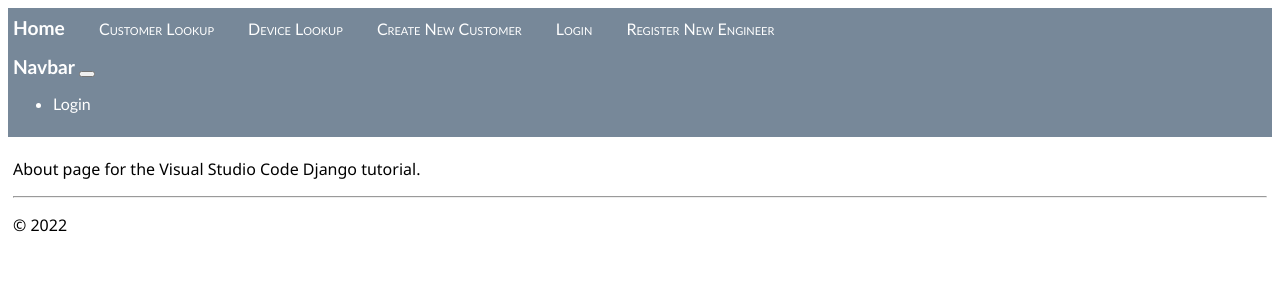
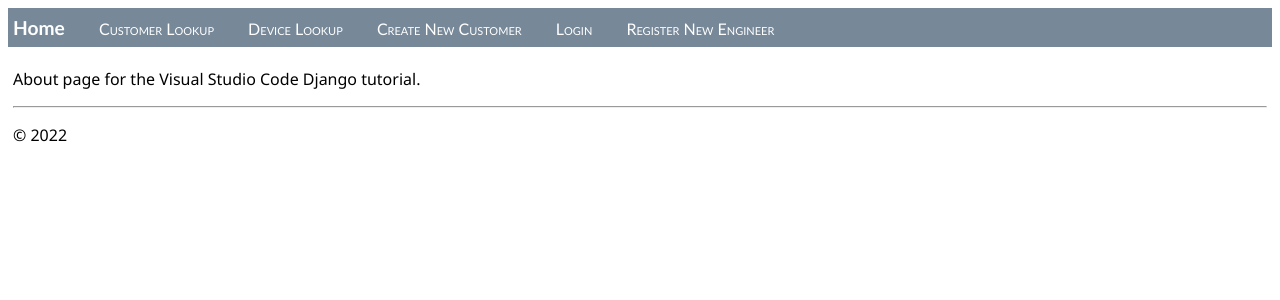
Before and after one commit to fernandabisinoto/web_app_project_assignment, a Django app: page /device/ in a window 1280 px wide. Shown: the top 300 px of the page. Run offline with Django 4.2, Linux system fonts and the light colour scheme.

Commit message:
Chaning layout.html page

```diff
--- a/web_app/templates/web_app/layout.html
+++ b/web_app/templates/web_app/layout.html
@@ -28,34 +28,6 @@ References:
        {% else %}style="display: inline"{% endif %}>Logout</a>
 </div>
 
-<!--Navbar-->
-<nav class="navbar navbar-expand-lg navbar-light bg-light">
-    <a class="navbar-brand" href="#">Navbar</a>
-    <button class="navbar-toggler" type="button" data-toggle="collapse" data-target="#navbarText" aria-controls="navbarText" aria-expanded="False" aria-label="Toggle navigation">
-      <span class="navbar-toggler-icon"></span>
-    </button>
-    <div class="collapse navbar-collapse" id="navbarText">
-      <ul class="navbar-nav mr-auto">
-        {% if user.is_authenticated %}
-
-        <li class="nav-item">
-          <a class="nav-link" href="/logout">Logout</a>
-        </li>
-        <li class="nav-item">
-          <a class="nav-link" href="#">Welcome, {{user.amazon_alias}}</a>
-        </li>
-
-        {% else %}
-
-        <li class="nav-item">
-          <a class="nav-link" href="/login">Login</a>
-        </li>
-
-        {% endif %}
-      </ul>
-    </div>
-  </nav>
-
 <div class="body-content">
     {% block content %}
     {% endblock %}
```
